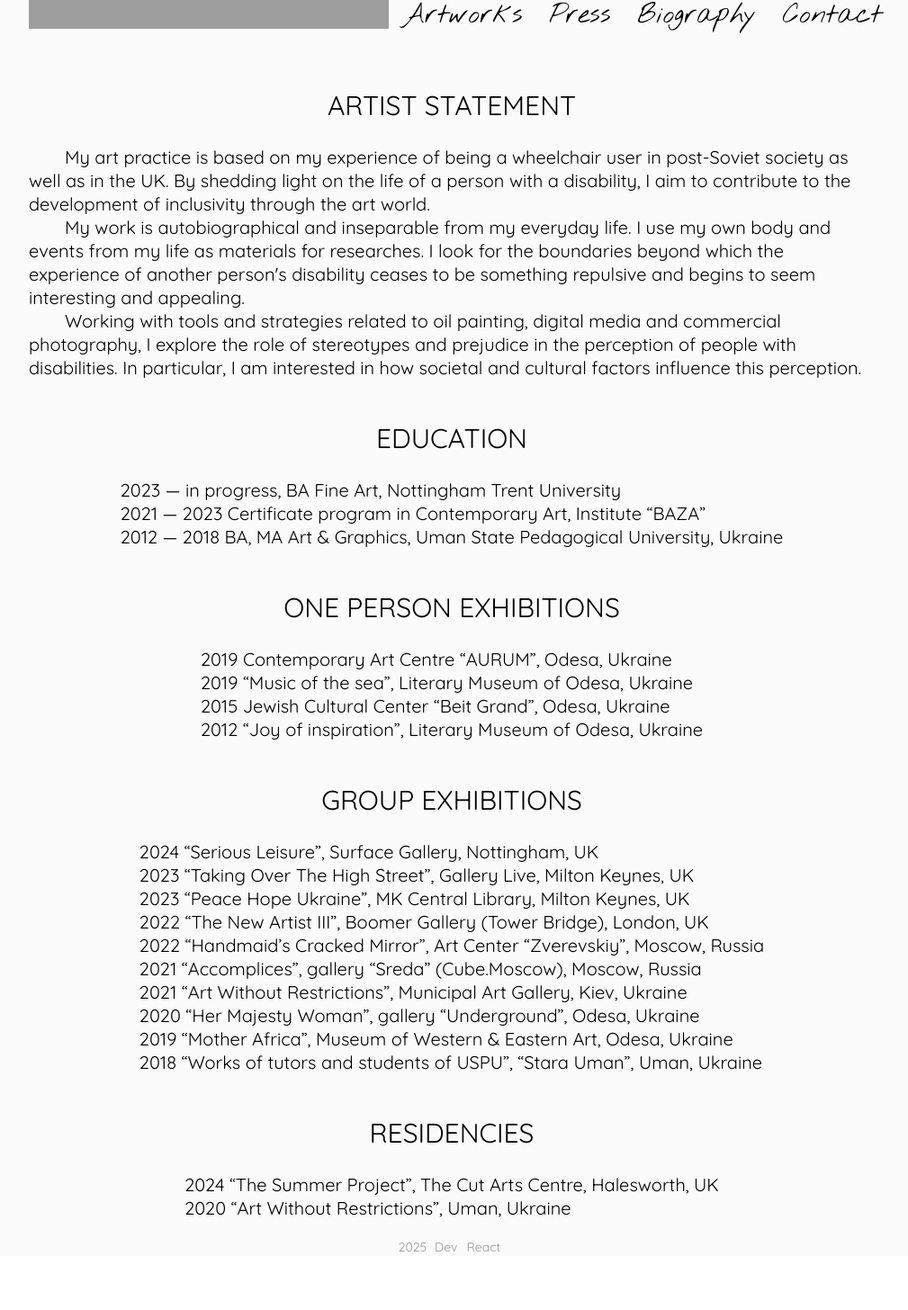
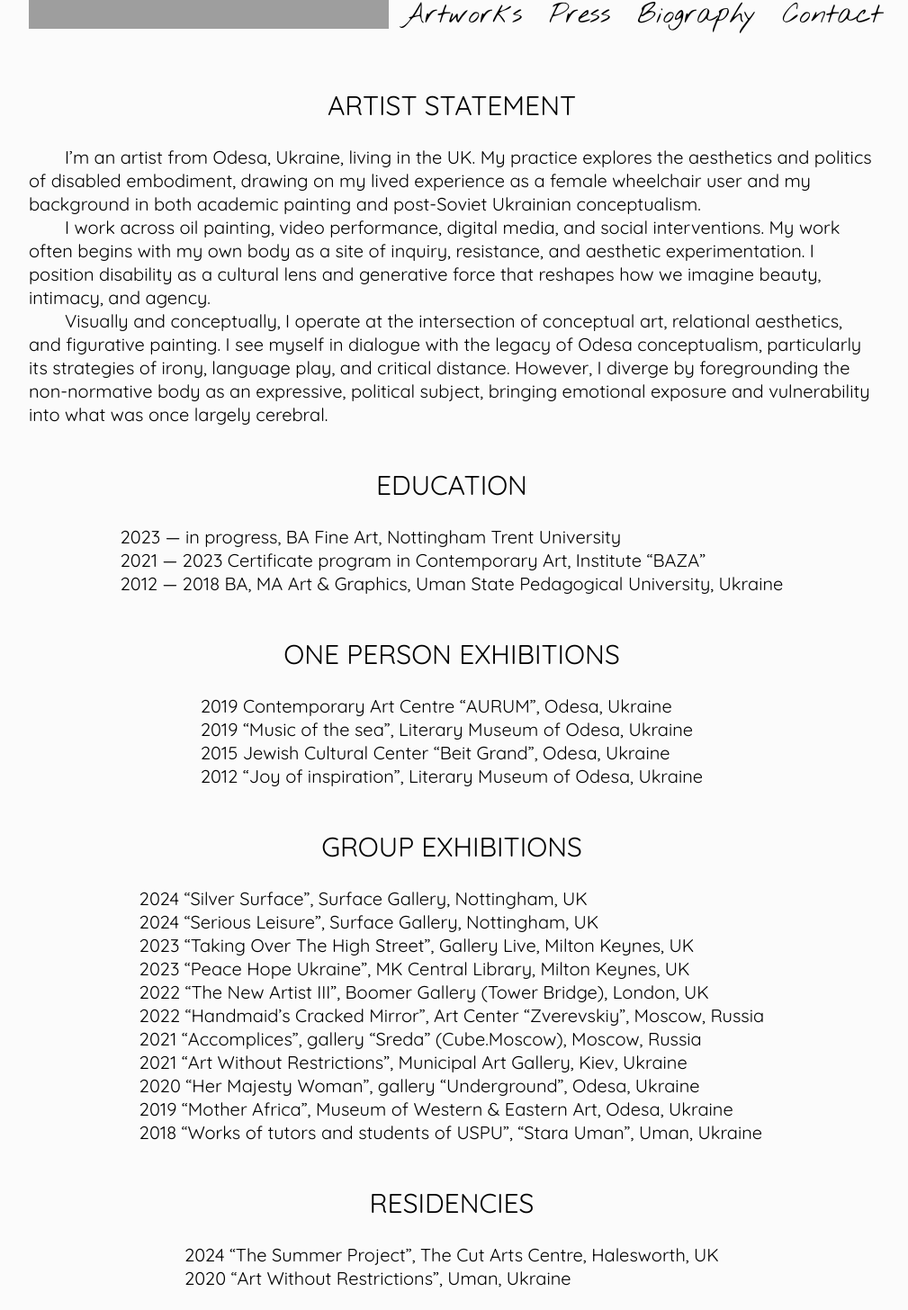
Before and after one commit to relhfox/annali, a React (Create React App) app: page /about in a window 1280 px wide. Shown: the part 288-1744 px from the top of the page at 90% size, without its empty margins (138-1147 px from the left). Before the commit the page ends 1684 px from the top, so only its background shows below. Built offline with nearby package versions, Linux system fonts and the light colour scheme; grey boxes are pictures that could not be loaded; the HTML template or start-up script is replaced by a standard one.

Commit message:
artist statement updated, exhibition added

```diff
--- a/src/components/Footer.jsx
+++ b/src/components/Footer.jsx
@@ -15,8 +15,7 @@ export default function Footer() {
             <div style={styles}>
                 <div className='footer_links'>
                     2025{' '}
-                    <a href='https://github.com/relhfox' target="_blank" rel="noreferrer" style={{margin: '0 5px'}}>Dev</a>
-                    <a href='https://reactjs.org/' target="_blank" rel="noreferrer" style={{margin: '0 5px'}}>React</a>
+                    <a href='https://github.com/relhfox' target="_blank" rel="noreferrer" style={{margin: '0 5px'}}>dev</a>
                 </div>
             </div>
         </footer>
--- a/src/pages/About.jsx
+++ b/src/pages/About.jsx
@@ -7,9 +7,9 @@ export default function About() {
             </div>
 
             <div className='currpage__body statement'>
-                <p>My art practice is based on my experience of being a wheelchair user in post-Soviet society as well as in the UK. By shedding light on the life of a person with a disability, I aim to contribute to the development of inclusivity through the art world.</p>
-                <p>My work is autobiographical and inseparable from my everyday life. I use my own body and events from my life as materials for researches. I look for the boundaries beyond which the experience of another person's disability ceases to be something repulsive and begins to seem interesting and appealing.</p>
-                <p>Working with tools and strategies related to oil painting, digital media and commercial photography, I explore the role of stereotypes and prejudice in the perception of people with disabilities. In particular, I am interested in how societal and cultural factors influence this perception.</p>
+                <p>I’m an artist from Odesa, Ukraine, living in the UK. My practice explores the aesthetics and politics of disabled embodiment, drawing on my lived experience as a female wheelchair user and my background in both academic painting and post-Soviet Ukrainian conceptualism.</p>
+                <p>I work across oil painting, video performance, digital media, and social interventions. My work often begins with my own body as a site of inquiry, resistance, and aesthetic experimentation. I position disability as a cultural lens and generative force that reshapes how we imagine beauty, intimacy, and agency.</p>
+                <p>Visually and conceptually, I operate at the intersection of conceptual art, relational aesthetics, and figurative painting. I see myself in dialogue with the legacy of Odesa conceptualism, particularly its strategies of irony, language play, and critical distance. However, I diverge by foregrounding the non-normative body as an expressive, political subject, bringing emotional exposure and vulnerability into what was once largely cerebral.</p>
             </div>
 
             <div className='currpage__head'>
@@ -38,6 +38,7 @@ export default function About() {
             </div>
 
             <div className='currpage__body exhibit'>
+                <p>2024 “Silver Surface”, Surface Gallery, Nottingham, UK</p>
                 <p>2024 “Serious Leisure”, Surface Gallery, Nottingham, UK</p>
                 <p>2023 “Taking Over The High Street”, Gallery Live, Milton Keynes, UK</p>
                 <p>2023 “Peace Hope Ukraine”, MK Central Library, Milton Keynes, UK</p>
--- a/src/pages/projects/Andahalf.jsx
+++ b/src/pages/projects/Andahalf.jsx
@@ -18,7 +18,7 @@ const Andahalf = () => {
             />
 
             <div style={{textAlign: 'center'}} className='currpage__head nonaction'>
-                <h2>Edinburgh, Royal Mile, 20th September 2024</h2>
+                <h2>Edinburgh, Royal Mile, 17th September 2024</h2>
             </div>
             <br /><br />
 
```
